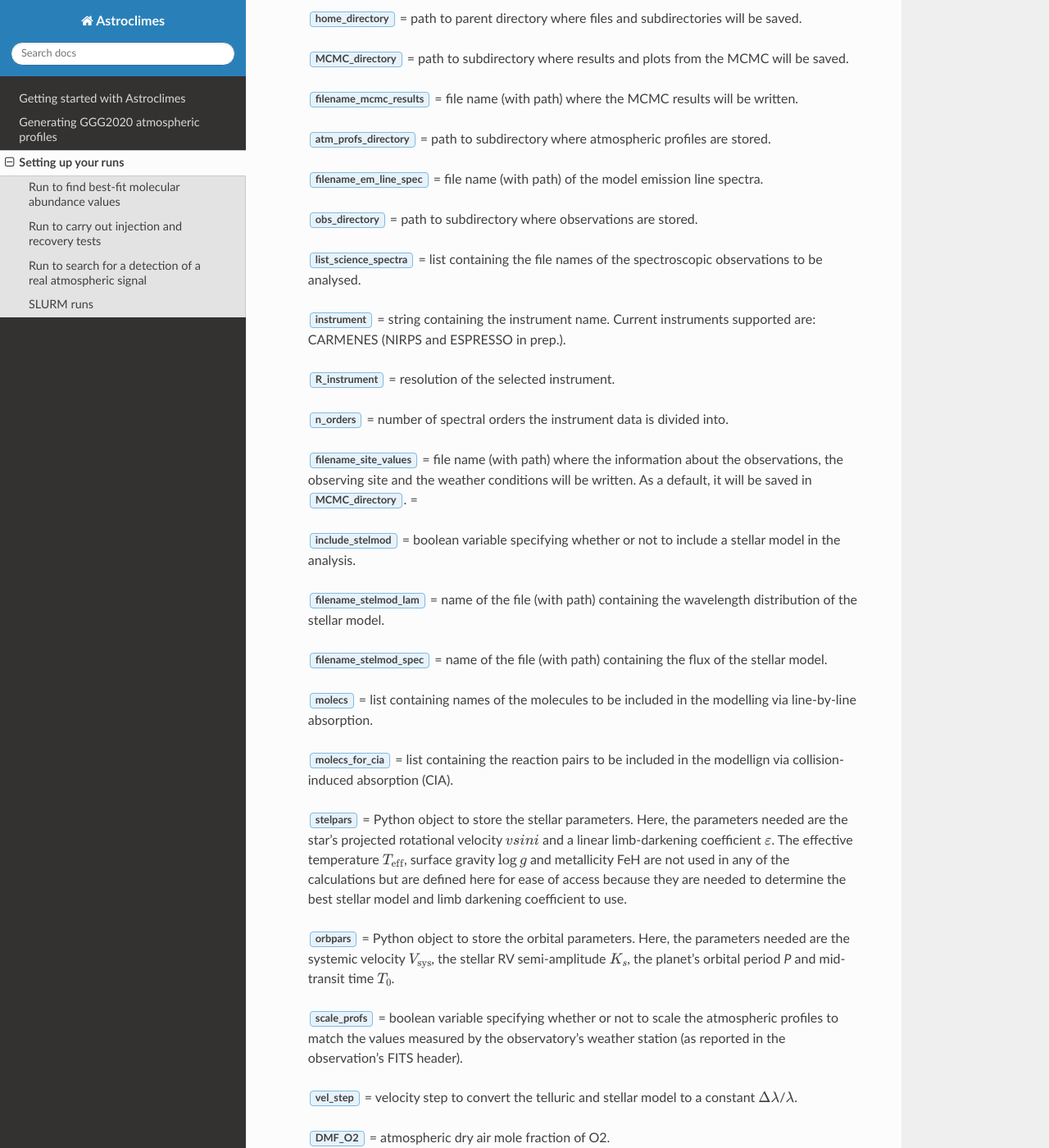
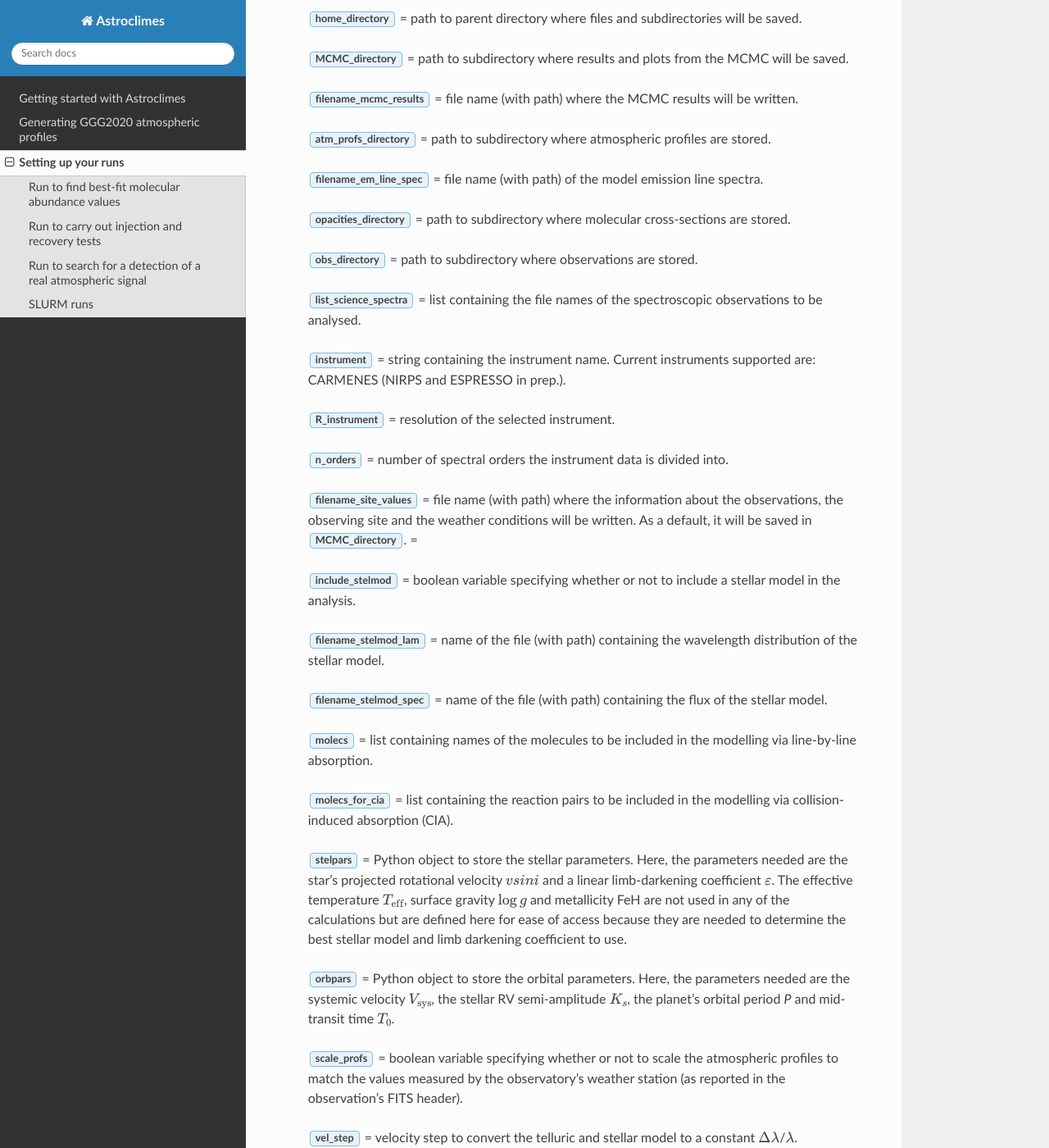
Before and after one commit to MarceloAron/Astroclimes, a Sphinx documentation site: the page built from docs/source/setup.rst, in a window 1280 px wide and 1400 px high, scrolled down 593 px. Shown: the whole window at 82% size. Built offline with Sphinx 7.4.7 and the Read the Docs theme 3.1.0, drawn with Linux system fonts in a browser that asks for light colours; some of the changed text lies outside the part shown.

Commit message:
update setup.rst

```diff
--- a/docs/source/setup.rst
+++ b/docs/source/setup.rst
@@ -25,6 +25,9 @@
 
 	:guilabel:`filename_em_line_spec` =
 	file name (with path) of the model emission line spectra.
+
+	:guilabel:`opacities_directory` =
+	path to subdirectory where molecular cross-sections are stored.
 
 	:guilabel:`obs_directory` =
 	path to subdirectory where observations are stored.
@@ -57,7 +60,7 @@
 	list containing names of the molecules to be included in the modelling via line-by-line absorption.
 
 	:guilabel:`molecs_for_cia` =
-	list containing the reaction pairs to be included in the modellign via collision-induced absorption (CIA).
+	list containing the reaction pairs to be included in the modelling via collision-induced absorption (CIA).
 
 	:guilabel:`stelpars` =
 	Python object to store the stellar parameters. Here, the parameters needed are the star's projected rotational velocity :math:`vsini` and a linear limb-darkening coefficient :math:`\varepsilon`. The effective temperature :math:`T_\text{eff}`, surface gravity :math:`\log{g}` and metallicity FeH are not used in any of the calculations but are defined here for ease of access because they are needed to determine the best stellar model and limb darkening coefficient to use.
@@ -105,6 +108,9 @@
 
 	:guilabel:`atm_profs_directory` =
 	path to subdirectory where atmospheric profiles are stored.
+
+	:guilabel:`opacities_directory` =
+	path to subdirectory where molecular cross-sections are stored.
 
 	:guilabel:`obs_directory` =
 	path to subdirectory where observations are stored.
@@ -215,6 +221,9 @@
 
 	:guilabel:`atm_profs_directory` =
 	path to subdirectory where atmospheric profiles are stored.
+
+	:guilabel:`opacities_directory` =
+	path to subdirectory where molecular cross-sections are stored.
 
 	:guilabel:`obs_directory` =
 	path to subdirectory where observations are stored.
```
